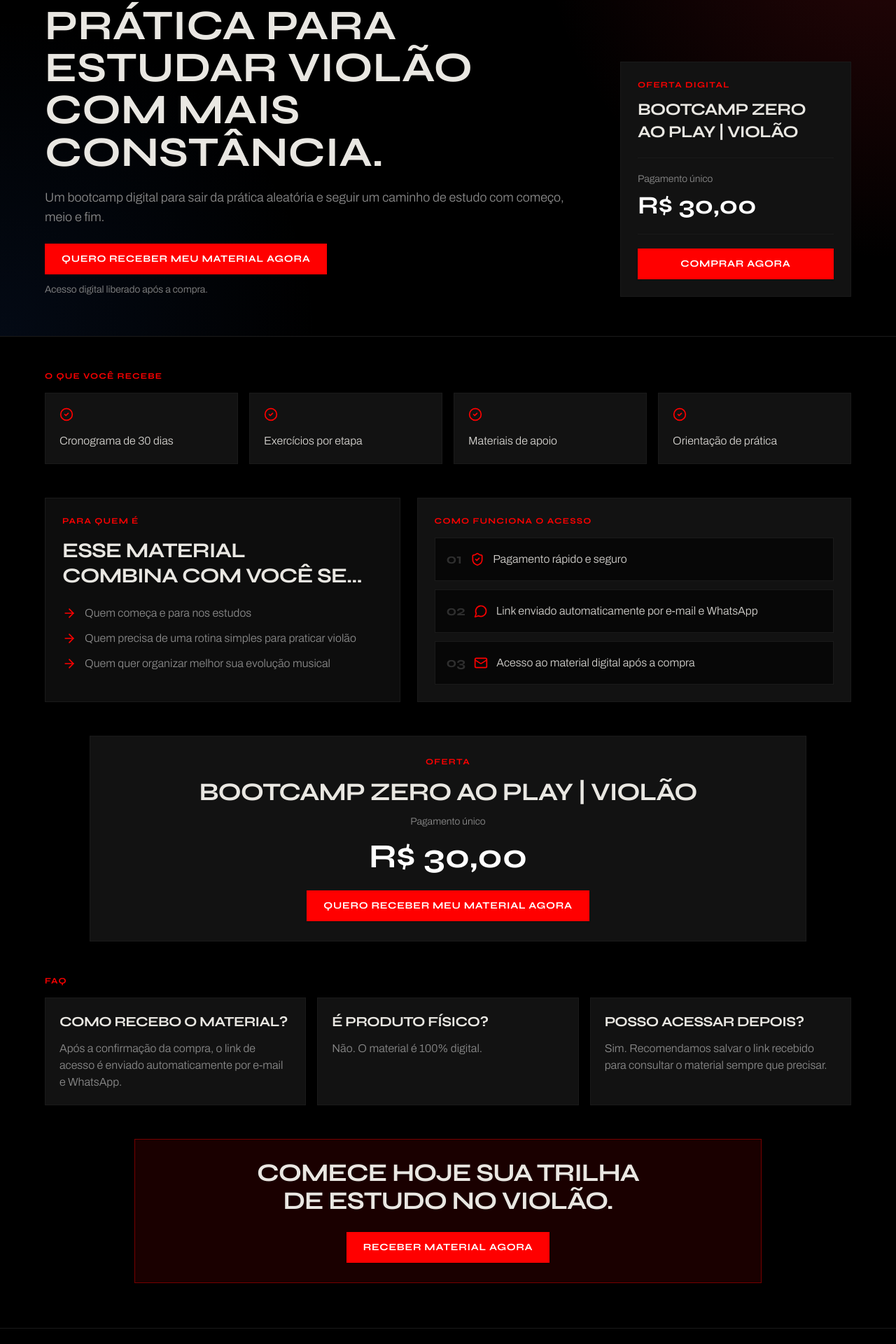
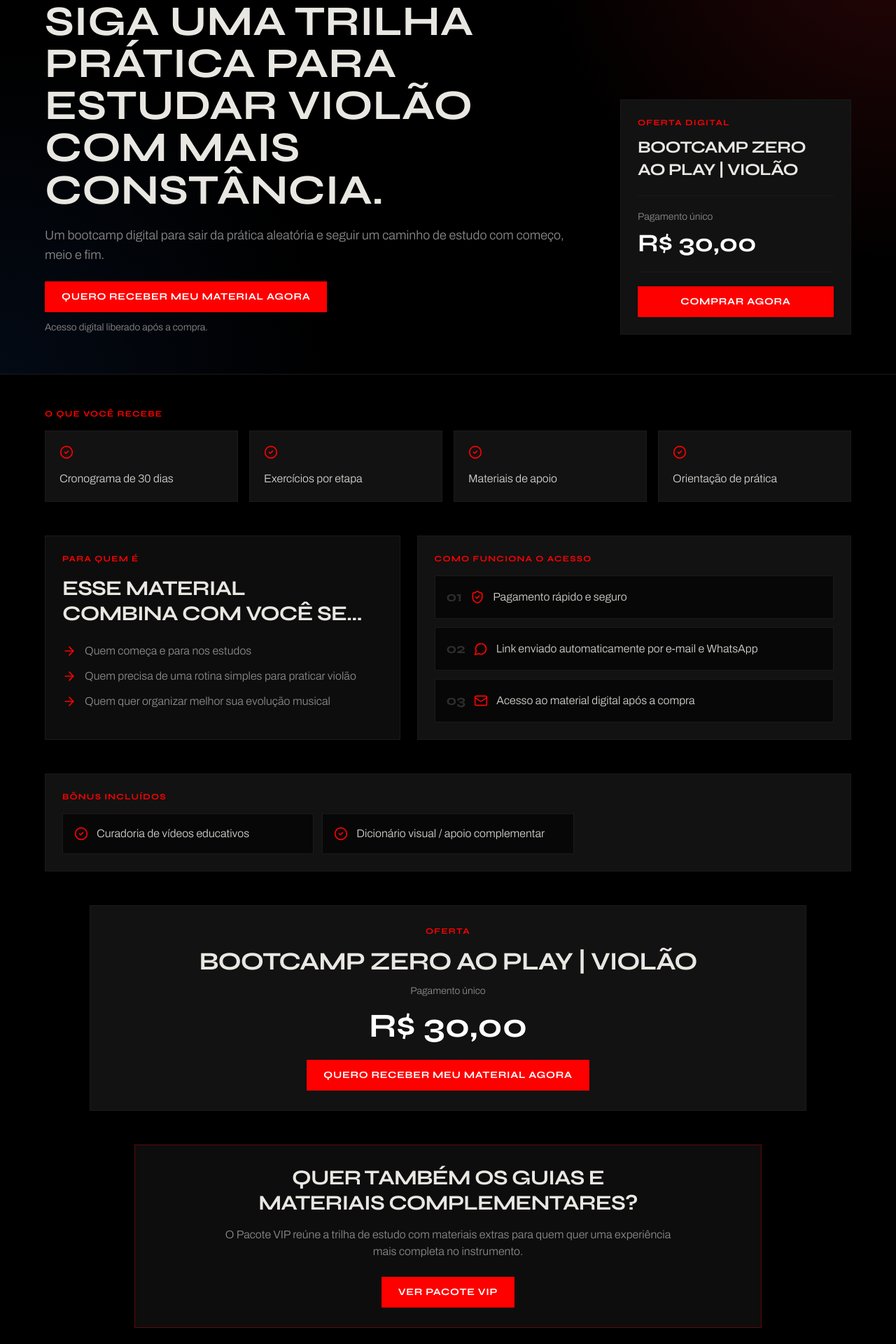
Before and after one commit to Tiffanylimaa/studiozero, a React (Vite) app in the folder apps/web/: page /bootcamp-violao in a window 1280 px wide. Shown: the part 253-2173 px from the top of the page at 70% size. Built offline with nearby package versions, Linux system fonts and the light colour scheme.

Commit message:
Refine product sales positioning

```diff
--- a/apps/web/src/components/ProductSalesPage.jsx
+++ b/apps/web/src/components/ProductSalesPage.jsx
@@ -1,5 +1,6 @@
 import React from 'react';
 import { Helmet } from 'react-helmet';
+import { Link } from 'react-router-dom';
 import { ArrowRight, CheckCircle2, Mail, MessageCircle, ShieldCheck } from 'lucide-react';
 import Header from '@/components/Header.jsx';
 import Footer from '@/components/Footer.jsx';
@@ -47,6 +48,14 @@ function ProductSalesPage({
   idealFor,
   faq,
   finalCta,
+  positioningLabel,
+  badgeLabel,
+  priceNote,
+  bonusTitle,
+  bonusItems = [],
+  upgradeTitle,
+  upgradeText,
+  upgradeLink,
 }) {
   return (
     <div className="min-h-screen bg-background text-foreground selection:bg-primary selection:text-white">
@@ -66,6 +75,11 @@ function ProductSalesPage({
               <p className="text-primary font-syne uppercase tracking-widest text-xs mb-4">
                 {instrument} | Studio Zero
               </p>
+              {positioningLabel && (
+                <p className="inline-flex border border-primary/40 bg-primary/10 px-3 py-2 text-primary font-syne uppercase tracking-widest text-xs mb-5">
+                  {positioningLabel}
+                </p>
+              )}
               <h1 className="font-syne font-bold text-[clamp(2.1rem,4.7vw,4.15rem)] leading-[1] tracking-normal mb-5 max-w-4xl">
                 {title}
               </h1>
@@ -81,15 +95,27 @@ function ProductSalesPage({
             </div>
 
             <aside className="bg-card border border-border p-5 md:p-6">
-              <p className="text-primary font-syne uppercase tracking-widest text-xs mb-3">
-                Oferta digital
-              </p>
+              <div className="flex flex-wrap items-center gap-3 mb-3">
+                <p className="text-primary font-syne uppercase tracking-widest text-xs">
+                  Oferta digital
+                </p>
+                {badgeLabel && (
+                  <span className="bg-primary text-white px-3 py-1 font-syne uppercase tracking-widest text-[0.68rem]">
+                    {badgeLabel}
+                  </span>
+                )}
+              </div>
               <h2 className="text-xl md:text-2xl mb-5">{productName}</h2>
               <div className="border-y border-border py-5 mb-5">
                 <p className="text-sm text-muted-foreground font-light mb-2">Pagamento único</p>
                 <p className="font-syne text-3xl md:text-4xl font-bold text-white tracking-normal">
                   {price}
                 </p>
+                {priceNote && (
+                  <p className="text-sm text-muted-foreground font-light leading-relaxed mt-3">
+                    {priceNote}
+                  </p>
+                )}
               </div>
               <CheckoutButton productName={productName} checkoutUrl={checkoutUrl} className="w-full">
                 Comprar agora
@@ -153,6 +179,26 @@ function ProductSalesPage({
           </div>
         </section>
 
+        {bonusItems.length > 0 && (
+          <section className="px-6 pb-10 md:pb-12">
+            <div className="max-w-6xl mx-auto bg-card border border-border p-5 md:p-6">
+              <p className="text-primary font-syne uppercase tracking-widest text-xs mb-4">
+                {bonusTitle || 'Bônus incluídos'}
+              </p>
+              <div className="grid grid-cols-1 md:grid-cols-2 lg:grid-cols-3 gap-3">
+                {bonusItems.map((item) => (
+                  <div key={item} className="flex gap-3 border border-border bg-background/60 p-4">
+                    <CheckCircle2 className="w-5 h-5 text-primary shrink-0 mt-0.5" />
+                    <p className="text-sm md:text-base text-foreground/90 font-light leading-relaxed">
+                      {item}
+                    </p>
+                  </div>
+                ))}
+              </div>
+            </div>
+          </section>
+        )}
+
         <section className="px-6 pb-10 md:pb-12">
           <div className="max-w-5xl mx-auto bg-card border border-border p-5 md:p-7 text-center">
             <p className="text-primary font-syne uppercase tracking-widest text-xs mb-4">
@@ -163,11 +209,32 @@ function ProductSalesPage({
             <p className="font-syne text-4xl md:text-5xl font-bold text-white tracking-normal mb-6">
               {price}
             </p>
+            {priceNote && (
+              <p className="text-sm md:text-base text-muted-foreground font-light leading-relaxed max-w-2xl mx-auto mb-6">
+                {priceNote}
+              </p>
+            )}
             <CheckoutButton productName={productName} checkoutUrl={checkoutUrl}>
               Quero receber meu material agora
             </CheckoutButton>
           </div>
         </section>
+
+        {upgradeLink && (
+          <section className="px-6 pb-10 md:pb-12">
+            <div className="max-w-4xl mx-auto border border-primary/35 bg-section-contrast p-5 md:p-7 text-center">
+              <h2 className="text-2xl md:text-3xl mb-4">{upgradeTitle}</h2>
+              <p className="text-sm md:text-base text-muted-foreground font-light leading-relaxed max-w-2xl mx-auto mb-6">
+                {upgradeText}
+              </p>
+              <Button asChild className="bg-primary hover:bg-primary/90 text-white rounded-sm px-4 md:px-6 py-3 md:py-4 min-h-[2.75rem] font-syne uppercase tracking-wider text-sm whitespace-normal text-center leading-tight">
+                <Link to={upgradeLink}>
+                  Ver Pacote VIP
+                </Link>
+              </Button>
+            </div>
+          </section>
+        )}
 
         <section className="px-6 pb-10 md:pb-12">
           <div className="max-w-6xl mx-auto">
--- a/apps/web/src/pages/AdditionalProductSalesPages.jsx
+++ b/apps/web/src/pages/AdditionalProductSalesPages.jsx
@@ -38,7 +38,18 @@ const vipWhatYouGet = [
   'Materiais complementares',
 ];
 
+const slugByInstrument = {
+  Baixo: 'baixo',
+  Bateria: 'bateria',
+  Guitarra: 'guitarra',
+  Teclado: 'teclado',
+  Ukulele: 'ukulele',
+  Violão: 'violao',
+};
+
 function makePackProps(instrument, checkoutUrl, article) {
+  const slug = slugByInstrument[instrument];
+
   return {
     productName: `Pack de Repertório | ${instrument}`,
     instrument,
@@ -54,10 +65,19 @@ function makePackProps(instrument, checkoutUrl, article) {
     ],
     faq,
     finalCta: `Comece hoje a estudar ${instrument.toLowerCase()} com mais direção.`,
+    positioningLabel: 'Comece por aqui.',
+    upgradeTitle: 'Quer uma experiência mais completa?',
+    upgradeText: 'Se você quer ir além do material inicial e estudar com mais direção, veja também o Pacote VIP do mesmo instrumento, que reúne cronograma, guias e materiais complementares.',
+    upgradeLink: `/vip-${slug}`,
   };
 }
 
 function makeBootcampProps(instrument, checkoutUrl, article) {
+  const slug = slugByInstrument[instrument];
+  const bonusItems = instrument === 'Bateria'
+    ? ['Curadoria de vídeos educativos', 'Material de apoio para organizar sua prática']
+    : ['Curadoria de vídeos educativos', 'Dicionário visual / apoio complementar'];
+
   return {
     productName: `Bootcamp Zero ao Play | ${instrument}`,
     instrument,
@@ -73,15 +93,38 @@ function makeBootcampProps(instrument, checkoutUrl, article) {
     ],
     faq,
     finalCta: `Comece hoje sua trilha de estudo ${article} ${instrument.toLowerCase()}.`,
+    positioningLabel: 'Organize sua prática em 30 dias.',
+    bonusTitle: 'Bônus incluídos',
+    bonusItems,
+    upgradeTitle: 'Quer também os guias e materiais complementares?',
+    upgradeText: 'O Pacote VIP reúne a trilha de estudo com materiais extras para quem quer uma experiência mais completa no instrumento.',
+    upgradeLink: `/vip-${slug}`,
   };
 }
 
 function makeVipProps(instrument, checkoutUrl, article) {
+  const bonusItems = instrument === 'Bateria'
+    ? [
+      'Guia de Equipamentos',
+      'Guia para Iniciantes',
+      'Curadoria de vídeos educativos',
+      'Cronograma de 30 dias',
+      'Materiais complementares de apoio',
+    ]
+    : [
+      'Guia de Equipamentos',
+      'Guia para Iniciantes',
+      'Curadoria de vídeos educativos',
+      'Cronograma de 30 dias',
+      'Materiais complementares de apoio',
+      'Dicionário visual / apoio complementar',
+    ];
+
   return {
     productName: `Pacote VIP | ${instrument}`,
     instrument,
     title: `Tenha uma experiência completa para estudar ${instrument.toLowerCase()} com mais direção.`,
-    subtitle: 'Um pacote digital com repertórios, teoria aplicada, curadoria de apoio e cronograma para organizar sua prática musical.',
+    subtitle: 'Um pacote completo com repertórios, teoria aplicada, curadoria de apoio e cronograma para organizar sua prática musical com melhor custo-benefício.',
     price: 'R$ 50,00',
     checkoutUrl,
     whatYouGet: vipWhatYouGet,
@@ -92,6 +135,11 @@ function makeVipProps(instrument, checkoutUrl, article) {
     ],
     faq,
     finalCta: `Comece hoje uma experiência mais completa ${article} ${instrument.toLowerCase()}.`,
+    positioningLabel: 'Leve a experiência mais completa.',
+    badgeLabel: 'Melhor escolha',
+    priceNote: 'A opção mais completa do Studio Zero para estudar com direção.',
+    bonusTitle: 'Bônus incluídos no Pacote VIP',
+    bonusItems,
   };
 }
 
--- a/apps/web/src/pages/BootcampGuitarraPage.jsx
+++ b/apps/web/src/pages/BootcampGuitarraPage.jsx
@@ -25,6 +25,7 @@ function BootcampGuitarraPage() {
       subtitle="Um bootcamp digital para sair da prática aleatória e seguir um caminho de estudo com começo, meio e fim."
       price="R$ 30,00"
       checkoutUrl="https://pay.lowify.com.br/checkout?product_id=4Fpbw7"
+      positioningLabel="Organize sua prática em 30 dias."
       whatYouGet={[
         'Cronograma de 30 dias',
         'Exercícios por etapa',
@@ -38,6 +39,14 @@ function BootcampGuitarraPage() {
       ]}
       faq={faq}
       finalCta="Comece hoje sua trilha de estudo na guitarra."
+      bonusTitle="Bônus incluídos"
+      bonusItems={[
+        'Curadoria de vídeos educativos',
+        'Dicionário visual / apoio complementar',
+      ]}
+      upgradeTitle="Quer também os guias e materiais complementares?"
+      upgradeText="O Pacote VIP reúne a trilha de estudo com materiais extras para quem quer uma experiência mais completa no instrumento."
+      upgradeLink="/vip-guitarra"
     />
   );
 }
--- a/apps/web/src/pages/BootcampViolaoPage.jsx
+++ b/apps/web/src/pages/BootcampViolaoPage.jsx
@@ -25,6 +25,7 @@ function BootcampViolaoPage() {
       subtitle="Um bootcamp digital para sair da prática aleatória e seguir um caminho de estudo com começo, meio e fim."
       price="R$ 30,00"
       checkoutUrl="https://pay.lowify.com.br/checkout?product_id=mCPhYk"
+      positioningLabel="Organize sua prática em 30 dias."
       whatYouGet={[
         'Cronograma de 30 dias',
         'Exercícios por etapa',
@@ -38,6 +39,14 @@ function BootcampViolaoPage() {
       ]}
       faq={faq}
       finalCta="Comece hoje sua trilha de estudo no violão."
+      bonusTitle="Bônus incluídos"
+      bonusItems={[
+        'Curadoria de vídeos educativos',
+        'Dicionário visual / apoio complementar',
+      ]}
+      upgradeTitle="Quer também os guias e materiais complementares?"
+      upgradeText="O Pacote VIP reúne a trilha de estudo com materiais extras para quem quer uma experiência mais completa no instrumento."
+      upgradeLink="/vip-violao"
     />
   );
 }
--- a/apps/web/src/pages/PackGuitarraPage.jsx
+++ b/apps/web/src/pages/PackGuitarraPage.jsx
@@ -25,6 +25,7 @@ function PackGuitarraPage() {
       subtitle="Um material digital com repertórios organizados, tablaturas e apoio teórico para transformar estudo solto em prática objetiva."
       price="R$ 20,00"
       checkoutUrl="https://pay.lowify.com.br/checkout?product_id=FrPwiN"
+      positioningLabel="Comece por aqui."
       whatYouGet={[
         'PDFs visuais e práticos',
         'Repertórios organizados',
@@ -38,6 +39,9 @@ function PackGuitarraPage() {
       ]}
       faq={faq}
       finalCta="Comece hoje a estudar guitarra com mais direção."
+      upgradeTitle="Quer uma experiência mais completa?"
+      upgradeText="Se você quer ir além do material inicial e estudar com mais direção, veja também o Pacote VIP do mesmo instrumento, que reúne cronograma, guias e materiais complementares."
+      upgradeLink="/vip-guitarra"
     />
   );
 }
--- a/apps/web/src/pages/PackViolaoPage.jsx
+++ b/apps/web/src/pages/PackViolaoPage.jsx
@@ -25,6 +25,7 @@ function PackViolaoPage() {
       subtitle="Um material digital com repertórios organizados, tablaturas e apoio teórico para transformar estudo solto em prática objetiva."
       price="R$ 20,00"
       checkoutUrl="https://pay.lowify.com.br/checkout?product_id=Q05erN"
+      positioningLabel="Comece por aqui."
       whatYouGet={[
         'PDFs visuais e práticos',
         'Repertórios organizados',
@@ -38,6 +39,9 @@ function PackViolaoPage() {
       ]}
       faq={faq}
       finalCta="Comece hoje a estudar violão com mais direção."
+      upgradeTitle="Quer uma experiência mais completa?"
+      upgradeText="Se você quer ir além do material inicial e estudar com mais direção, veja também o Pacote VIP do mesmo instrumento, que reúne cronograma, guias e materiais complementares."
+      upgradeLink="/vip-violao"
     />
   );
 }
```
Also changed, not shown: apps/web/src/pages/BaixoPage.jsx (+7 -10 lines), apps/web/src/pages/BateriaPage.jsx (+7 -10 lines), apps/web/src/pages/GuitarraPage.jsx (+7 -10 lines), apps/web/src/pages/TecladoPage.jsx (+7 -10 lines), apps/web/src/pages/UkulelePage.jsx (+7 -10 lines), apps/web/src/pages/ViolaoPage.jsx (+7 -10 lines).
